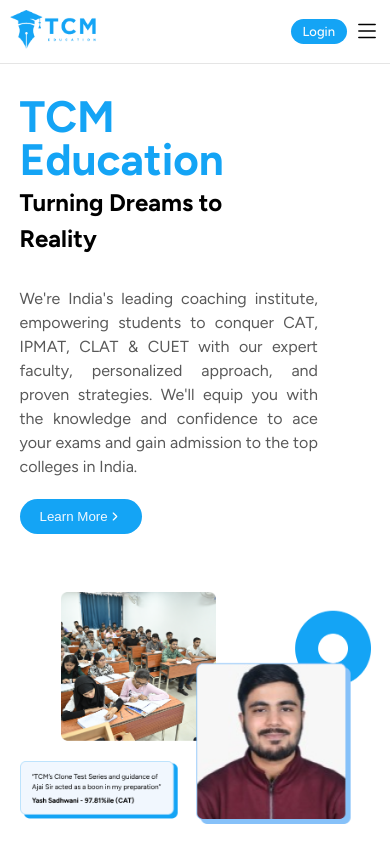
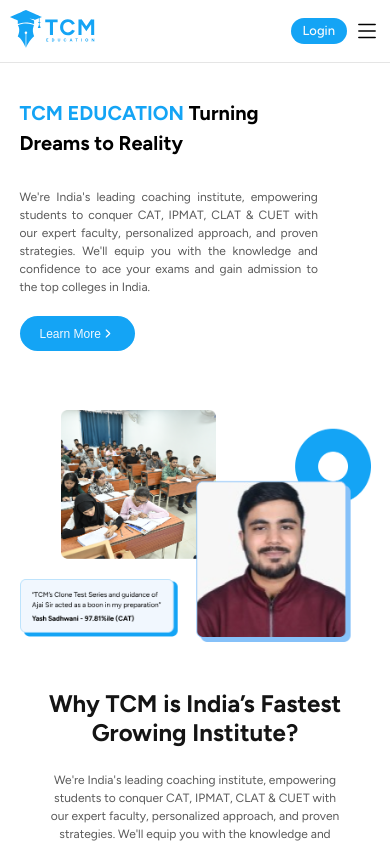
Before and after one commit to shivansh135/TCM-Educations, a React (Create React App) app: page / in a window 390 px wide. Built offline with nearby package versions, Linux system fonts and the light colour scheme.

Commit message:
mobile fix

```diff
--- a/src/components/navbar/navbar.js
+++ b/src/components/navbar/navbar.js
@@ -22,7 +22,7 @@
     render() {
         const { currentPage, currentImg } = this.props;
         const navbarStyle = currentPage === 'specialPage' ? 'navbar-special' : 'navbar-default';
-        const logoSrc = currentImg === 'specialPage' ? '/images/tcm.png' : '/images/Icon_tcm.png';
+        const logoSrc = currentImg === 'specialPage' ? '/logo/tcmLogoWhite.svg' : '/logo/tcmLogo.svg';
         const links = [
             { name: 'Home', path: '/' },
             { name: 'Career counselling', path: '/form-page' },
--- a/src/pages/Testimonials/stud_testimonial.css
+++ b/src/pages/Testimonials/stud_testimonial.css
@@ -330,7 +330,6 @@
         flex-shrink: 0;
         display: flex;
         position: relative;
-        right: 3%;
     }
 
     .heading-subheading{
--- a/src/pages/home/home.css
+++ b/src/pages/home/home.css
@@ -900,14 +900,19 @@
         margin-top: 5px;
         color: var(--TCM-Neutral-grey13, #000);
         font-family: Figtree;
-        font-size: 24px;
+        font-size: 20px;
         font-style: normal;
         font-weight: 700;
         line-height: 150%;
-        width: 70%;
+        width: 90%;
+    }
+    .blue-head{
+        color: var(--TCM-Brand-brand-blue01, #14A4F5);
+        font-size: 20px;
     }
     .para-one{
         width: 90%;
+        font-size: 12px;
     }
 
     .btn{
@@ -1090,6 +1095,19 @@
         gap: 7px;
         flex-direction: row;
         width: 100%;
+    }
+
+    .btnn{
+        margin-top: 20px;
+        display: flex;
+        padding: 10px 20px;
+        border-radius: 38px;
+        color: aliceblue;
+        background-color: #14A4F5;
+        justify-content: center;
+        align-items: center;
+        border: none;
+        font-size: 12px;
     }
 
     .card_two{
--- a/src/pages/home/home.js
+++ b/src/pages/home/home.js
@@ -127,7 +127,7 @@
             <div className='home'>
                 <div className='headd'>
                     <div className='black-head'>
-                    <span className='blue-head'>TCM Education </span>Turning Dreams to Reality
+                    <span className='blue-head'>TCM EDUCATION </span>Turning Dreams to Reality
                     </div>
                     <div className='para-one'>
                         We're India's leading coaching institute, empowering students to
--- a/src/pages/plan_details/planning.js
+++ b/src/pages/plan_details/planning.js
@@ -84,7 +84,7 @@
                     <picture>
                         <source
                             media="(max-width: 760px)"
-                            srcset="/images/slide-p.svg"/>
+                            srcset="/images/Slide-p.svg"/>
                         <source
                             media="(min-width: 761px)"
                             srcset="/images/Slide.svg"/>
```
Also changed, not shown: public/logo/tcmLogo.svg (added), public/logo/tcmLogoWhite.svg (added).
